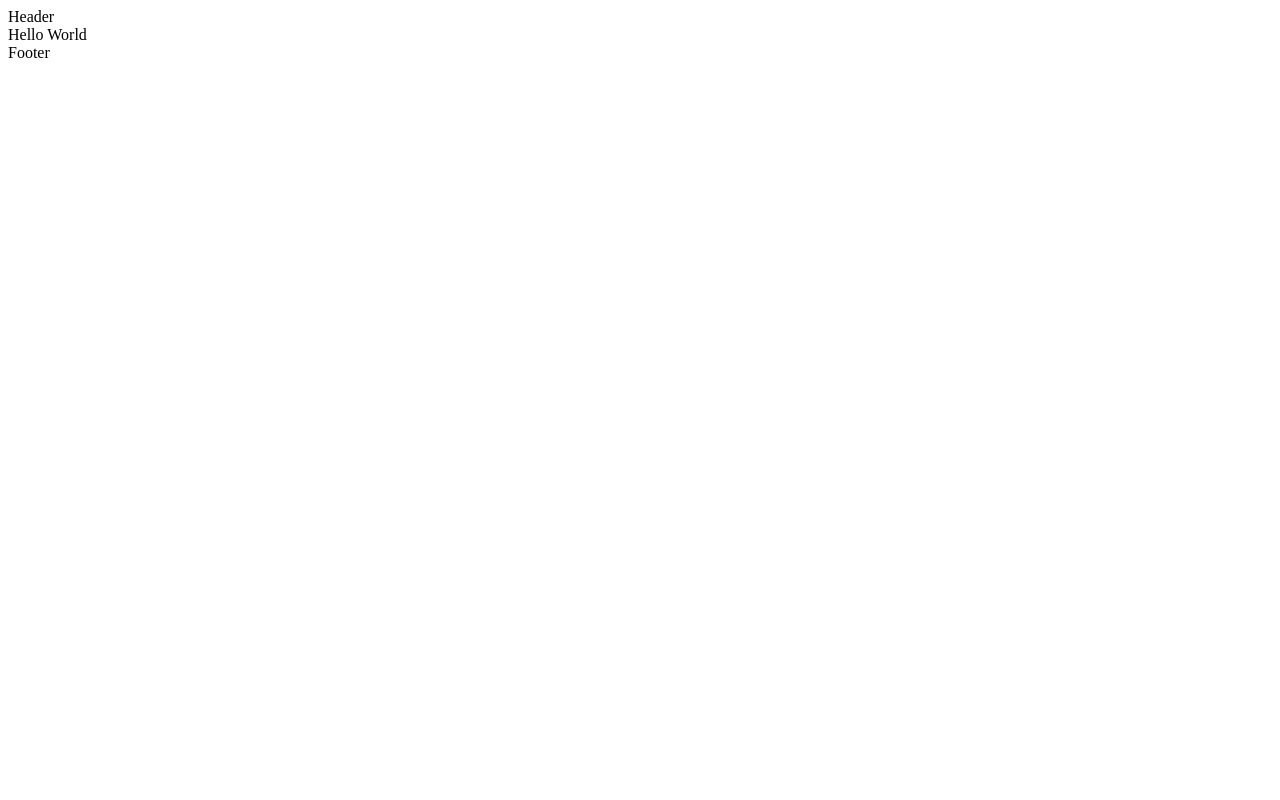
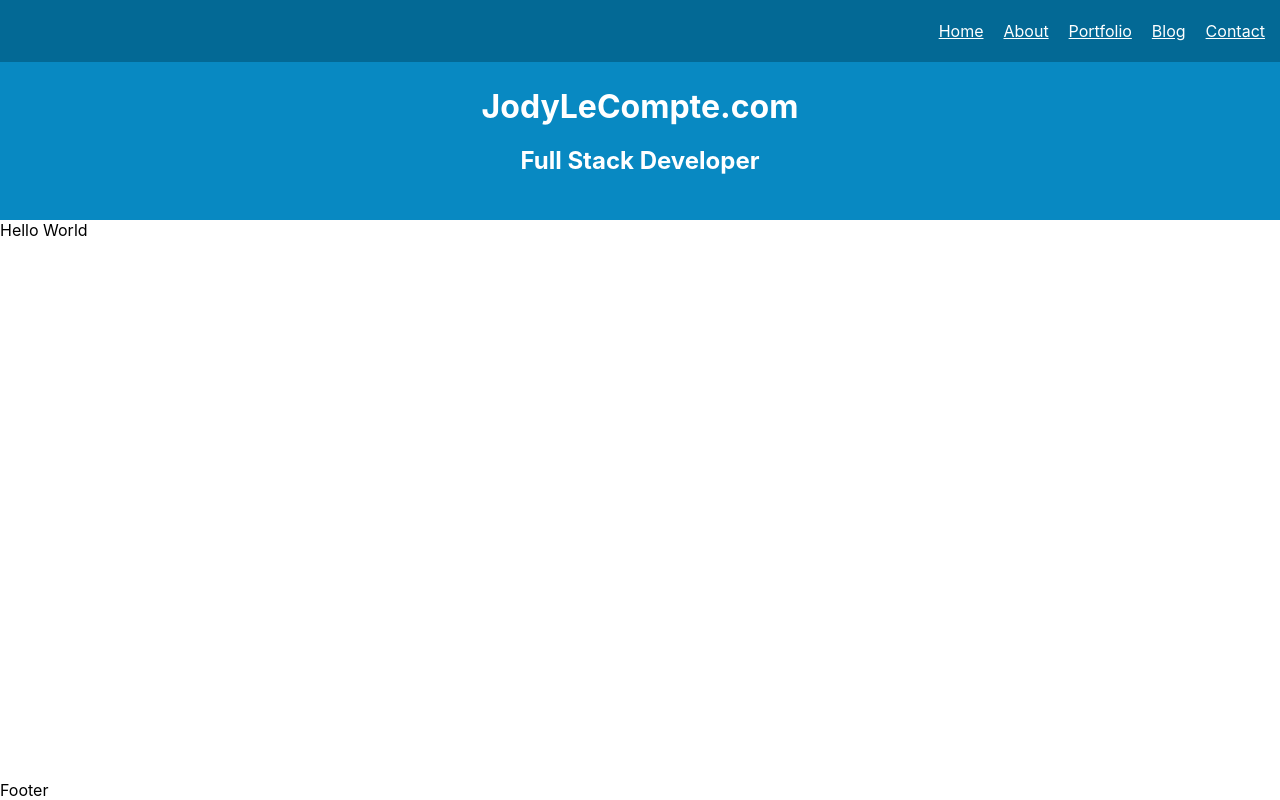
Before and after one commit to jnccloud/jodylecompte.com, a Gatsby site: page / in a window 1280 px wide. Built offline with nearby package versions, Linux system fonts and the light colour scheme; Gatsby itself is replaced by a stand-in of ours.

Commit message:
Prototype of header

```diff
--- a/src/components/shared/Header.tsx
+++ b/src/components/shared/Header.tsx
@@ -1,9 +1,30 @@
 import React from 'react';
-import { PageProps } from 'gatsby';
+import styled from 'styled-components';
+
+import NavBar from './NavBar';
+
+const HeroBox = styled.div`
+  background: #0889c2;
+  color: #fff;
+  display: flex;
+  flex-direction: column;
+  justify-content: center;
+  align-items: center;
+  padding: 25px;
+
+  h1 {
+    padding: 0;
+    margin: 0;
+  }
+`;
 
 const Header: React.FC = () => (
   <header>
-    <div>Header</div>
+    <NavBar />
+    <HeroBox>
+      <h1>JodyLeCompte.com</h1>
+      <h2>Full Stack Developer</h2>
+    </HeroBox>
   </header>
 );
 
--- /dev/null
+++ b/src/components/shared/NavBar.tsx
@@ -0,0 +1,55 @@
+import React from 'react';
+import styled from 'styled-components';
+
+const Nav = styled.nav`
+  background: #036995;
+  display: flex;
+  justify-content: flex-end;
+  padding: 5px;
+  color: #fff;
+
+  @media (max-width: 900px) {
+    justify-content: center;
+  }
+`;
+
+const NavLinks = styled.ul`
+  list-style: none;
+`;
+
+const NavLink = styled.li`
+  display: inline;
+
+  a {
+    color: #fff;
+    margin: 10px;
+  }
+
+  a:hover {
+    color: gold;
+  }
+`;
+
+const NavBar: React.FC = () => (
+  <Nav>
+    <NavLinks>
+      <NavLink>
+        <a href="#">Home</a>
+      </NavLink>
+      <NavLink>
+        <a href="#">About</a>
+      </NavLink>
+      <NavLink>
+        <a href="#">Portfolio</a>
+      </NavLink>
+      <NavLink>
+        <a href="#">Blog</a>
+      </NavLink>
+      <NavLink>
+        <a href="#">Contact</a>
+      </NavLink>
+    </NavLinks>
+  </Nav>
+);
+
+export default NavBar;
--- a/src/components/shared/layout.css
+++ b/src/components/shared/layout.css
@@ -1,2 +1,22 @@
+html,
+body,
+#___gatsby,
+#gatsby-focus-wrapper {
+  height: 100%;
+  margin: 0;
+  padding: 0;
+}
+
 body {
+  font-family: -apple-system, BlinkMacSystemFont, 'Segoe UI', Roboto,
+    Oxygen-Sans, Ubuntu, Cantarell, 'Helvetica Neue', sans-serif;
 }
+
+#gatsby-focus-wrapper {
+  display: flex;
+  flex-direction: column;
+}
+
+main {
+  flex: 1;
+}
```
